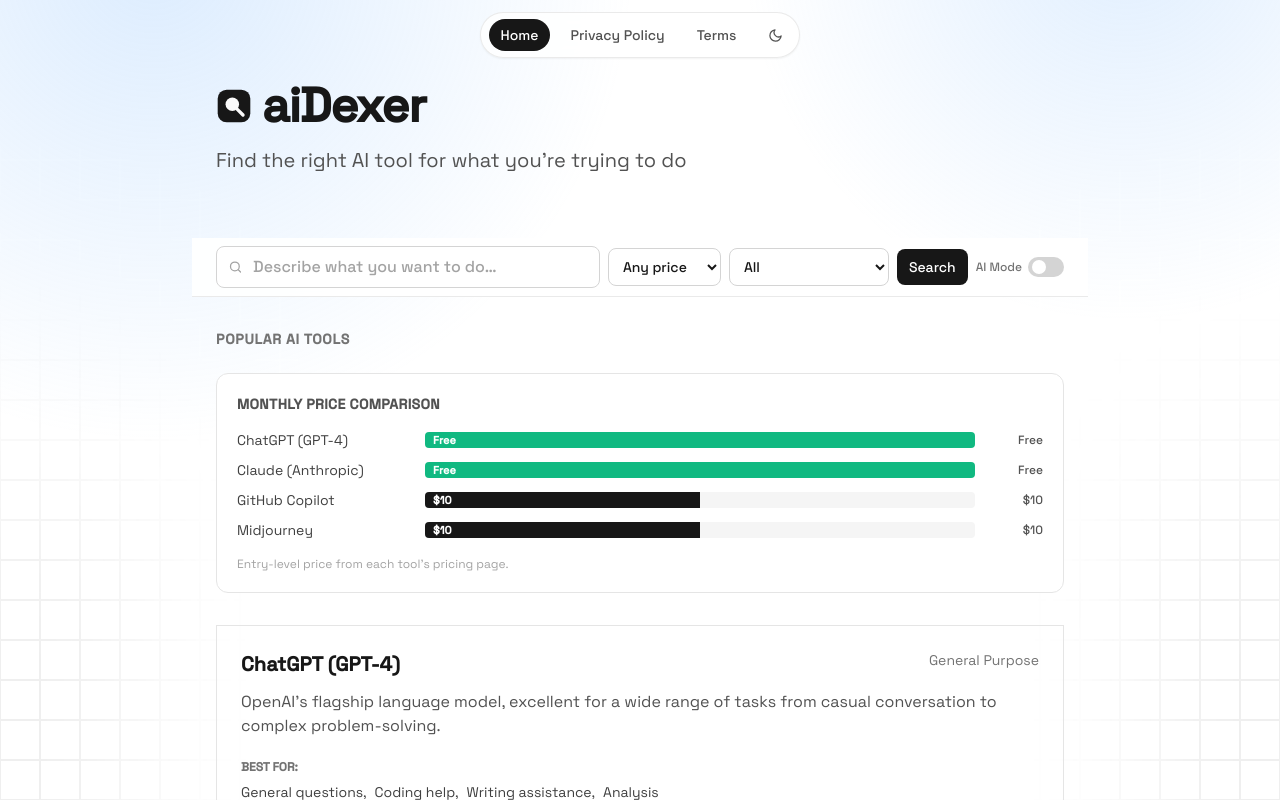
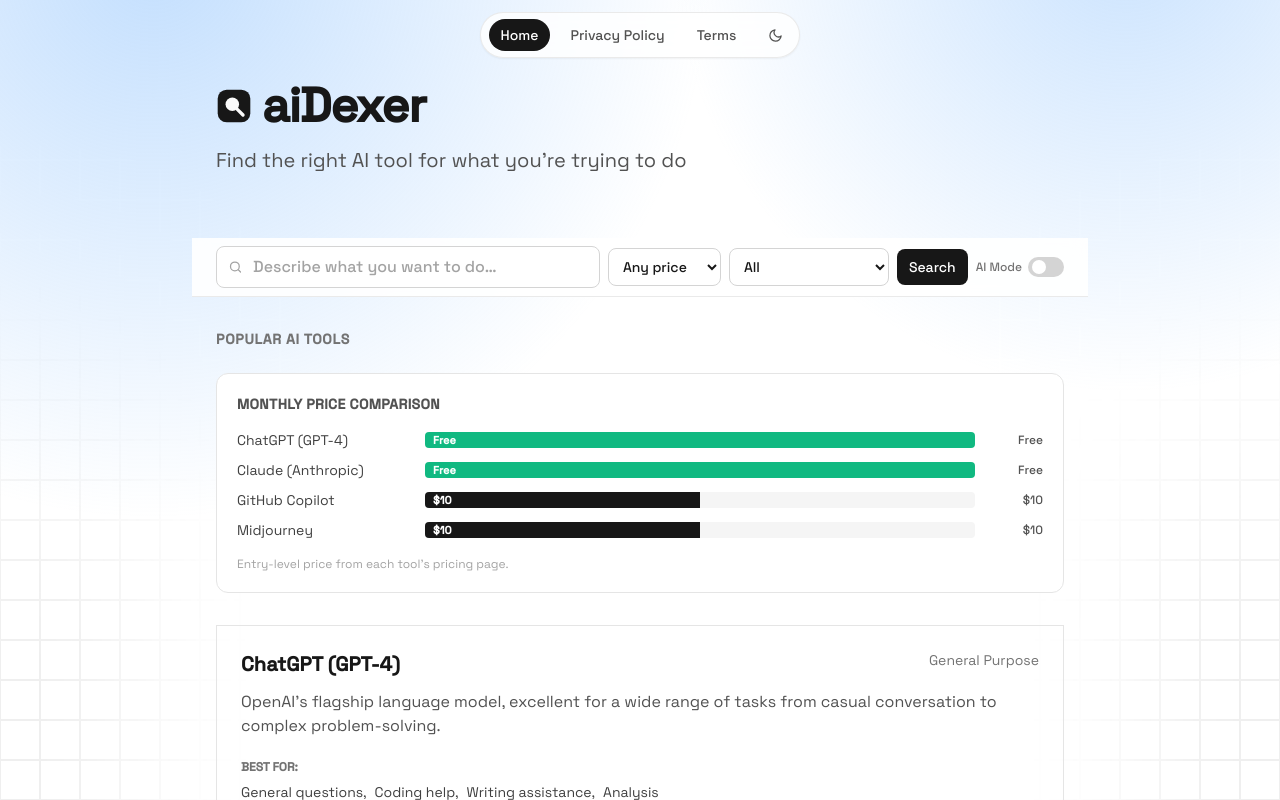
Before and after one commit to miki8013/aiDexer, a Next.js app: page / in a window 1280 px wide. Shown: the top 800 px of the page. Built offline with nearby package versions, Linux system fonts and the light colour scheme.

Commit message:
Stronger top corner gradient glow

```diff
--- a/src/app/page.tsx
+++ b/src/app/page.tsx
@@ -874,7 +874,7 @@
         className="pointer-events-none fixed inset-0 -z-10"
         style={{
           background:
-            "radial-gradient(800px circle at 12% -5%, rgba(147,197,253,0.32), transparent 60%), radial-gradient(700px circle at 88% -8%, rgba(147,197,253,0.28), transparent 55%)",
+            "radial-gradient(900px circle at 12% -5%, rgba(147,197,253,0.55), transparent 62%), radial-gradient(800px circle at 88% -8%, rgba(147,197,253,0.48), transparent 57%)",
         }}
       />
       {/* WebGL grid texture in the side gutters (desktop only) */}
```
